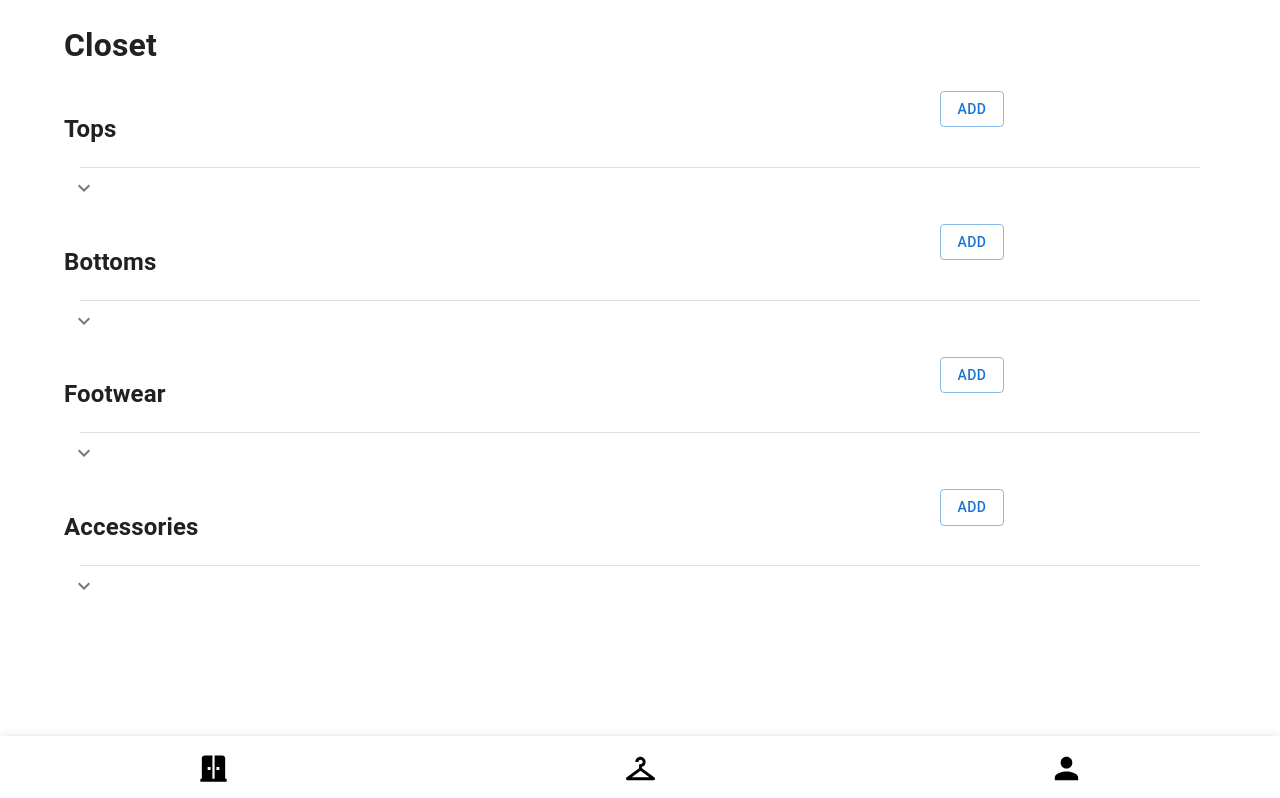
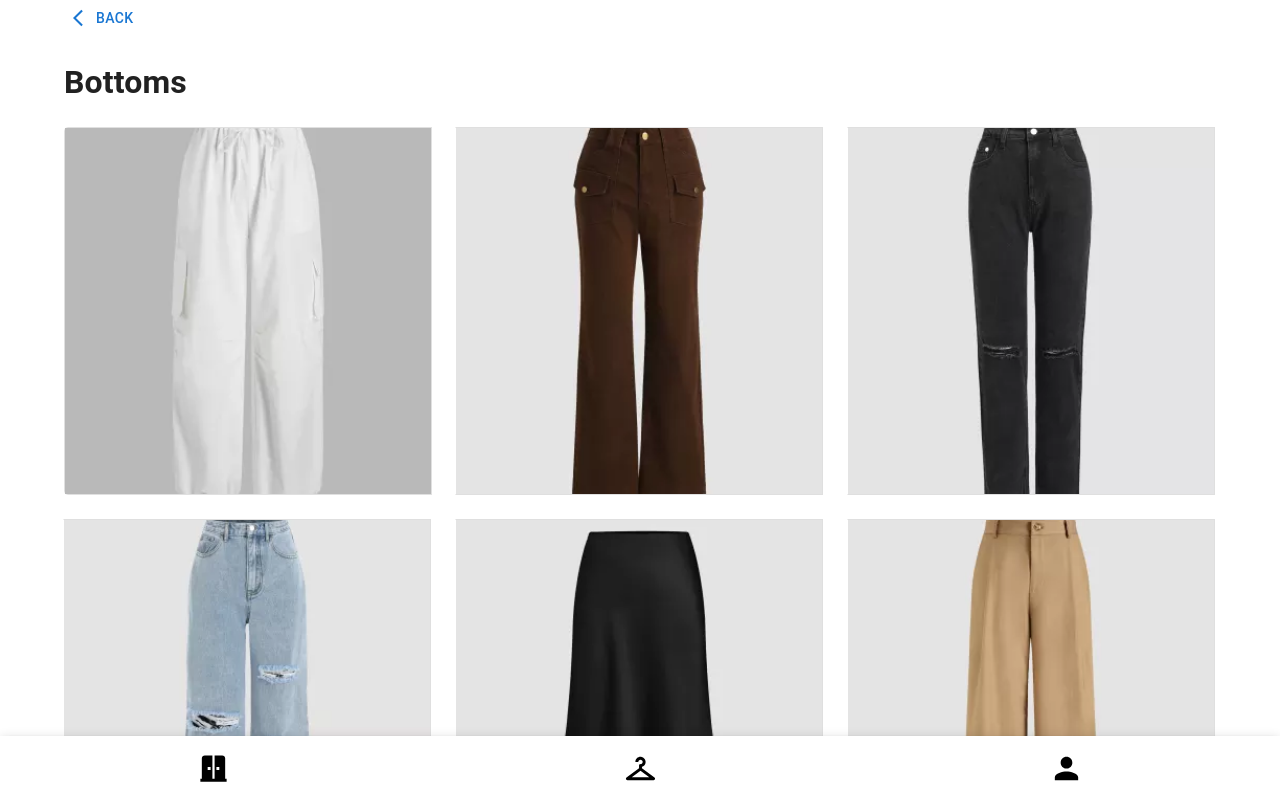
Before and after one commit to sghose16/hci-final, a React (Create React App) app: page /all-selectable-bottoms in a window 1280 px wide. Shown: the top 798 px of the page. Built offline with nearby package versions, Linux system fonts and the light colour scheme.

Commit message:
adding creating outfit thingy

```diff
--- a/src/App.js
+++ b/src/App.js
@@ -11,7 +11,9 @@ import Settings from "./pages/Settings";
 import React from "react";
 import Profile from "./pages/Profile";
 import ShowAll from "./pages/ShowAll";
+import ShowAllSelectable from "./pages/ShowAllSelectable";
 import Navbar from "./components/Navbar";
+import CreateOutfit from "./pages/CreateOutfit";
 
 function App() {
   const BrowserRouter = createBrowserRouter(
@@ -20,6 +22,7 @@ function App() {
       <Route path="/outfit" element={<Outfit />} />,
       <Route path="/profile" element={<Profile />} />,
       <Route path="/settings" element={<Settings />} />,
+      <Route path="/create-outfit" element={<CreateOutfit />} />,
 
       <Route path="/all-tops" element={<ShowAll type={"tops"} />} />,
       <Route path="/all-bottoms" element={<ShowAll type={"bottoms"} />} />,
@@ -27,6 +30,13 @@ function App() {
       <Route
         path="/all-accessories"
         element={<ShowAll type={"accessories"} />}
+      />,
+      <Route path="/all-selectable-tops" element={<ShowAllSelectable type={"tops"} />} />,
+      <Route path="/all-selectable-bottoms" element={<ShowAllSelectable type={"bottoms"} />} />,
+      <Route path="/all-selectable-footwear" element={<ShowAllSelectable type={"footwear"} />} />,
+      <Route
+        path="/all-selectable-accessories"
+        element={<ShowAllSelectable type={"accessories"} />}
       />,
 
       <Route path="*" element={<Closet />} />,
--- a/src/components/ChooseItemsContainer.js
+++ b/src/components/ChooseItemsContainer.js
@@ -1,5 +1,6 @@
 import { Box, Button, Divider, Grid, IconButton } from "@mui/material";
 import React, { Component, useState } from "react";
+import { Link } from "react-router-dom";
 
 import ExpandMoreIcon from "@mui/icons-material/ExpandMore";
 import ExpandLessIcon from "@mui/icons-material/ExpandLess";
@@ -17,7 +18,9 @@ function ChooseItemsContainer(props) {
             <h2>{props.title}</h2>
           </Grid>
           <Grid item xs={4}>
+          <Link to={`/all-selectable-${props.title.toLowerCase()}`}>
             <Button variant="outlined">Choose</Button>
+          </Link >
           </Grid>
         </Grid>
       </div>
@@ -42,9 +45,8 @@ function ChooseItemsContainer(props) {
         <Grid container columns={1}>
           <Grid item>
             <IconButton
-              aria-label={`Expand ${isExpanded ? "less" : "more"} to view ${
-                props.title
-              }`}
+              aria-label={`Expand ${isExpanded ? "less" : "more"} to view ${props.title
+                }`}
               component="label"
               onClick={() => {
                 setIsExpanded(!isExpanded);
@@ -80,7 +82,11 @@ function EditItemsCarousel(props) {
 function EditItem(props) {
   return (
     <div>
-      <img src={props.item} />
+      <Box>
+        <div className="img-container" key={props.item}>
+          <img src={props.item} className="img-square" />
+        </div>
+      </Box>
       <IconButton
         aria-label={"Remove item"}
         component="label"
--- /dev/null
+++ b/src/pages/CreateOutfit.js
@@ -0,0 +1,53 @@
+import React, { useState } from "react";
+import { Container, Grid } from "@mui/material";
+import ChooseItemsContainer from "../components/ChooseItemsContainer";
+
+function CreateOutfit() {
+    const [top, setTop] = useState([]);
+    const [bottom, setBottom] = useState([]);
+    const [foot, setFoot] = useState([]);
+    const [accessory, setAccessory] = useState([]);
+
+  return (
+    <Container>
+      {/* title of page */}
+      <Grid container>
+        <Grid item>
+          <h1>Create Outfit</h1>
+        </Grid>
+      </Grid>
+
+      <Grid container rowSpacing={2}>
+        <Grid item xs={12}>
+          <ChooseItemsContainer
+            title={"Tops"}
+            selected={top}
+          />
+        </Grid>
+
+        <Grid item xs={12}>
+          <ChooseItemsContainer
+            title={"Bottoms"}
+            selected={bottom}
+          />
+        </Grid>
+
+        <Grid item xs={12}>
+          <ChooseItemsContainer
+            title={"Footwear"}
+            selected={foot}
+          />
+        </Grid>
+
+        <Grid item xs={12}>
+          <ChooseItemsContainer
+            title={"Accessories"}
+            selected={accessory}
+          />
+        </Grid>
+      </Grid>
+    </Container>
+  );
+}
+
+export default CreateOutfit;
--- a/src/pages/Outfit.js
+++ b/src/pages/Outfit.js
@@ -1,11 +1,11 @@
 import React from "react";
 import { useState } from "react";
 
-import { Container, Grid } from "@mui/material";
-import ImageList from "@mui/material/ImageList";
-import ImageListItem from "@mui/material/ImageListItem";
-import Button from "@mui/material/Button";
-import { createTheme, ThemeProvider } from "@mui/material/styles";
+import { Container, Grid, Link } from "@mui/material";
+import ImageList from '@mui/material/ImageList';
+import ImageListItem from '@mui/material/ImageListItem';
+import Button from '@mui/material/Button';
+import { createTheme, ThemeProvider } from '@mui/material/styles';
 
 import { outfits } from "../data/data";
 import ViewOutfitDialog from "../components/ViewOutfitDialog";
@@ -59,14 +59,11 @@ function Outfit() {
         </Grid>
         <Grid item>
           <ThemeProvider theme={theme}>
-            <Button
-              variant="outlined"
-              size="small"
-              color="primary"
-              sx={{ borderRadius: 28 }}
-            >
-              Add
-            </Button>
+            <Link href="/create-outfit" color="inherit" sx={{ textAlign: 'center', flexGrow: 1, borderRadius: 2 }}>
+              <Button variant="outlined" size="small" color='primary' sx={{ borderRadius: 28, }}>Add</Button>
+            </Link>
+
+
           </ThemeProvider>
         </Grid>
       </Grid>
--- a/src/pages/ShowAll.js
+++ b/src/pages/ShowAll.js
@@ -1,6 +1,6 @@
 import { ArrowBackIosNew } from "@mui/icons-material";
 import { Button, Container, Grid } from "@mui/material";
-import React, { Component } from "react";
+import React from "react";
 import { Link } from "react-router-dom";
 
 import { tops, bottoms, footwear, accessories } from "../data/data.js";
--- /dev/null
+++ b/src/pages/ShowAllSelectable.js
@@ -0,0 +1,130 @@
+import { ArrowBackIosNew } from "@mui/icons-material";
+import { Button, Container, Grid } from "@mui/material";
+import React, {useState} from "react";
+import { Link } from "react-router-dom";
+import ToggleButton from '@mui/material/ToggleButton';
+import ToggleButtonGroup from '@mui/material/ToggleButtonGroup';
+
+// assets
+import top1 from "../assets/top1.png";
+import top2 from "../assets/top2.png";
+import top3 from "../assets/top3.png";
+import top4 from "../assets/top4.png";
+import top5 from "../assets/top5.png";
+import top6 from "../assets/top6.jpeg";
+import top7 from "../assets/top7.png";
+import top8 from "../assets/top8.png";
+import top9 from "../assets/top9.png";
+import top10 from "../assets/top10.png";
+import top11 from "../assets/top11.png";
+
+import bot1 from "../assets/bot1.png";
+import bot2 from "../assets/bot2.png";
+import bot3 from "../assets/bot3.png";
+import bot4 from "../assets/bot4.png";
+import bot5 from "../assets/bot5.png";
+import bot6 from "../assets/bot6.png";
+import bot7 from "../assets/bot7.png";
+
+import foot1 from "../assets/foot1.jpeg";
+import foot2 from "../assets/foot2.png";
+import foot3 from "../assets/foot3.png";
+import foot4 from "../assets/foot4.jpg";
+import foot5 from "../assets/foot5.jpeg";
+
+import acc1 from "../assets/acc1.png";
+import acc2 from "../assets/acc2.png";
+import acc3 from "../assets/acc3.png";
+import acc4 from "../assets/acc4.png";
+import acc5 from "../assets/acc5.png";
+import acc6 from "../assets/acc6.png";
+import acc7 from "../assets/acc7.png";
+import acc8 from "../assets/acc8.jpeg";
+
+const tops = [
+  top1,
+  top2,
+  top3,
+  top4,
+  top5,
+  top6,
+  top7,
+  top8,
+  top9,
+  top10,
+  top11,
+];
+const bots = [bot1, bot2, bot3, bot4, bot5, bot6, bot7];
+const foots = [foot1, foot2, foot3, foot4, foot5];
+const accs = [acc1, acc2, acc3, acc4, acc5, acc6, acc7, acc8];
+
+function ShowAllSelectable(props) {
+    const [select, setSelected] = useState(-1);
+
+    console.log(select)
+    const items = () => {
+        let items;
+
+        switch (props.type) {
+          case "tops":
+            items = tops;
+            break;
+          case "bottoms":
+            items = bots;
+            break;
+          case "footwear":
+            items = foots;
+            break;
+          case "accessories":
+            items = accs;
+            break;
+          default:
+            items = [];
+        }
+
+        return items.map((item, index) => {
+          return (
+             <ToggleButton className="img-container" value={index} onClick={() => setSelected(index)} sx={{height: "100%", width: "100%"}}>
+                <img src={item} className="img-square" />
+              </ToggleButton>
+          );
+        });
+      }
+
+  return (
+    <Container>
+      {/* back button */}
+      <Grid container>
+        <Grid item>
+          <Link to="/create-outfit">
+            <Button startIcon={<ArrowBackIosNew />}>Back</Button>
+          </Link>
+        </Grid>
+      </Grid>
+
+      {/* title of page */}
+      <Grid container>
+        <Grid item>
+          <h1>{getTitle(props.type)}</h1>
+        </Grid>
+      </Grid>
+
+      {/* all items under category */}
+      <ToggleButtonGroup value={select} exclusive sx={{
+        display: "grid",
+        gridAutoFlow: 'row',
+        gridTemplateColumns: 'repeat(3, 1fr)',
+        rowGap: 3,
+        columnGap: 3,
+      }}>
+        {items()}
+      </ToggleButtonGroup>
+    </Container>
+  );
+}
+
+function getTitle(type) {
+  return type.charAt(0).toUpperCase() + type.slice(1);
+}
+
+export default ShowAllSelectable;
```
